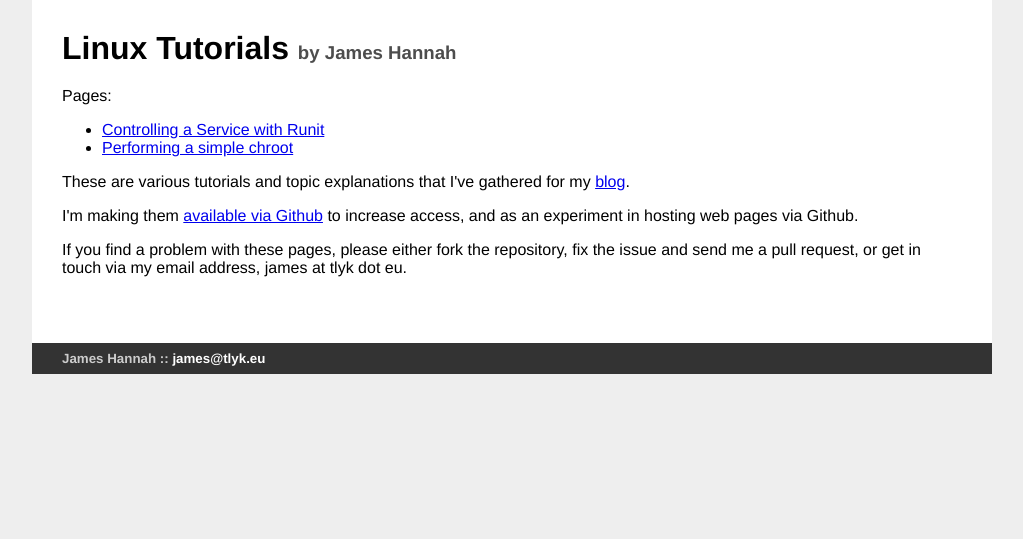
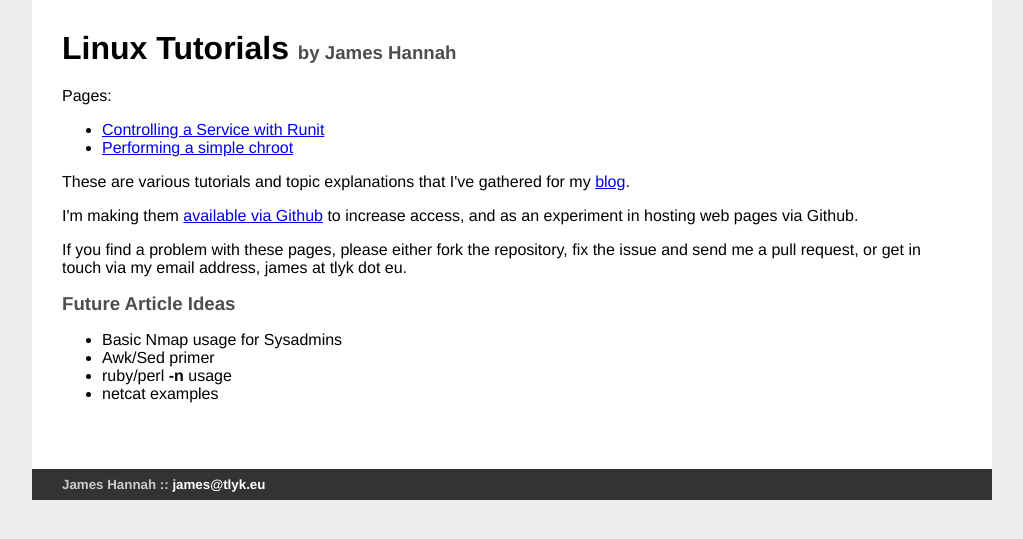
Before and after one commit to jiphex/jiphex.github.com, a Jekyll site: the page built from index.html, in a window 1280 px wide. Shown: the top 539 px of the page, without its empty margins (128-1151 px from the left). Built offline with Jekyll 4.4.1, drawn with Linux system fonts in a browser that asks for light colours.

Commit message:
Added article ideas

```diff
--- a/index.html
+++ b/index.html
@@ -17,3 +17,11 @@
 <p>These are various tutorials and topic explanations that I've gathered for my <a href='http://drax.tlyk.eu'>blog</a>.</p>
 <p>I'm making them <a href='http://github.com/jiphex/jiphex.github.com'>available via Github</a> to increase access, and as an experiment in hosting web pages via Github.</p>
 <p>If you find a problem with these pages, please either fork the repository, fix the issue and send me a pull request, or get in touch via my email address, james at tlyk dot eu.</p>
+
+<h2>Future Article Ideas</h2>
+<ul>
+    <li>Basic Nmap usage for Sysadmins</li>
+    <li>Awk/Sed primer</li>
+    <li>ruby/perl <strong>-n</strong> usage</li>
+    <li>netcat examples</li>
+</ul>
```
